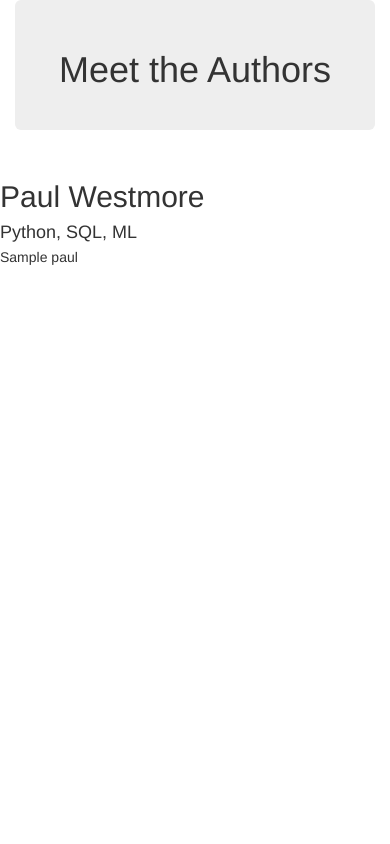
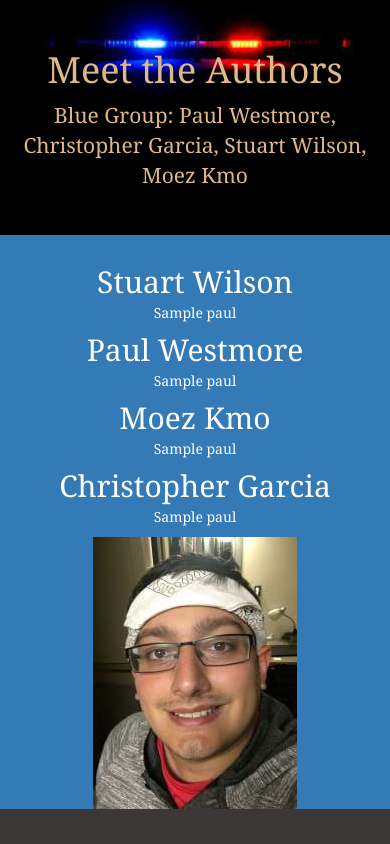
Before and after one commit to ChristopheGarcia1/Crime_Analysis-, a Flask app: template src/templates/about.html in a window 390 px wide. Run offline with Flask 2, Linux system fonts and the light colour scheme; the template is opened without the code that fills it: most values are stand-ins (such as "Sample title", 1, 10 or a date in 2020); some libraries are stand-ins or nearby versions.

Commit message:
Edited HTML for app.py

```diff
--- a/src/templates/about.html
+++ b/src/templates/about.html
@@ -9,25 +9,72 @@
       rel="stylesheet"
       href="https://maxcdn.bootstrapcdn.com/bootstrap/3.3.7/css/bootstrap.min.css"
     />
+    <link rel="stylesheet" href="css/style.css">
   </head>
   <body>
-    <div class="container">
-      <!-- Add Jumbotron to Header -->
-      <div class="jumbotron text-center">
-        <h1>Meet the Authors</h1>
-      </div>
-    </div>
+    <div class= "contatiner bg-primary dark">
+      <div class="row">
+        <!-- Add Jumbotron to Header -->
+        <div class=" col-md jumbotron text-center container bg-primary dark">
+          <h1>Meet the Authors</h1>
+          <p>Blue Group: Paul Westmore, Christopher Garcia, Stuart Wilson, Moez Kmo</p>
+        </div>
+        </div>
     <!-- Add section for each contributer -->
     <div class="row" id="mars-news">
-        <div class="col-md-12">
+        <div class="col-md-6 text-center">
           <div class="media">
             <div class="media-body">
-              <h2>Paul Westmore</h2>
-              <h4 class="media-heading">Python, SQL, ML</h4>
+              <h2 class="media-heading">Stuart Wilson</h2>
               <p>{{ authors.paul }}</p>
+              <div class="col-md">
+                <div class=center>
+                  <!-- <img src="images/Put picture here and resize to 204/272"> -->
+                </div>
+            </div>
+            </div>
+          </div>
+        </div>
+        <div class="col-md-6 text-center">
+          <div class="media">
+            <div class="media-body">
+              <h2 class="media-heading">Paul Westmore</h2>
+              <p>{{ authors.paul }}</p>
+              <div class="col-md">
+                <div class=center>
+                  <!-- <img src="images/Put picture here and resize to 204/272"> -->
+                </div>
+            </div>
+            </div>
+          </div>
+        </div>
+        <div class="col-md-6 text-center">
+          <div class="media">
+            <div class="media-body">
+              <h2 class="media-heading">Moez Kmo</h2>
+              <p>{{ authors.paul }}</p>
+              <div class="col-md">
+                <div class=center>
+                  <!-- <img src="images/Put picture here and resize to 204/272"> -->
+                </div>
+            </div>
+            </div>
+          </div>
+        </div>
+        <div class="col-md-6 text-center">
+          <div class="media">
+            <div class="media-body">
+              <h2 class="media-heading">Christopher Garcia</h2>
+              <p>{{ authors.paul }}</p>
+              <div class="col-md">
+                <div class=center>
+                  <img src="images/chris_profile.JPG">
+                </div>
+            </div>
             </div>
           </div>
         </div>
       </div>
+    </div>
   </body>
 </html>
--- /dev/null
+++ b/src/templates/css/style.css
@@ -0,0 +1,23 @@
+body {
+          background-color: #3b3737;
+          font-family:Cambria, Cochin, Georgia, Times, 'Times New Roman', serif;
+          font-size: calc();
+          background-position: center;
+          }
+
+
+.jumbotron {
+
+          background-image: url("../images/police_lights.jpg") ;
+          background-size: 100% 100%;
+          text-align: center;
+          color:burlywood;
+          font-family:Cambria, Cochin, Georgia, Times, 'Times New Roman', serif;
+}
+
+center {
+          display: block;
+          margin-left: auto;
+          margin-right: auto;
+          width: 50%;
+}
```
Also changed, not shown: src/templates/home.html (+5 -2 lines), src/templates/machine_learning.html (+8 -5 lines), src/templates/images/chris_profile.JPG (added), src/templates/images/police_lights.jpg (added), src/templates/js/charts.js (added).
